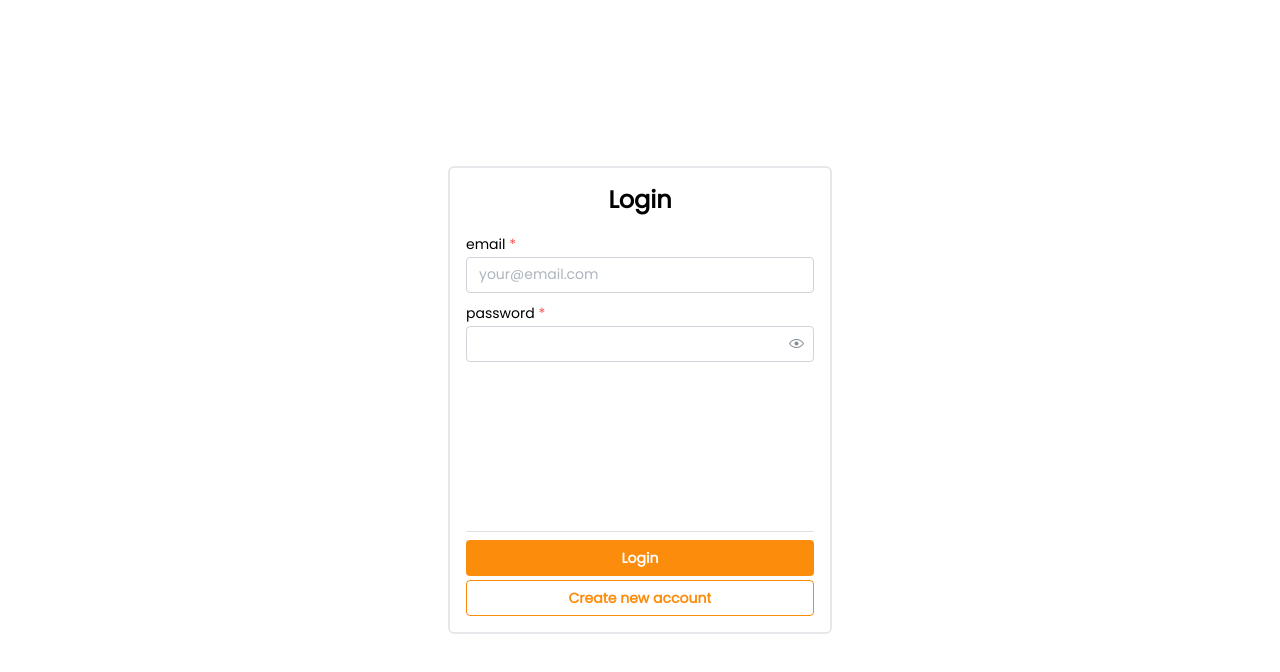
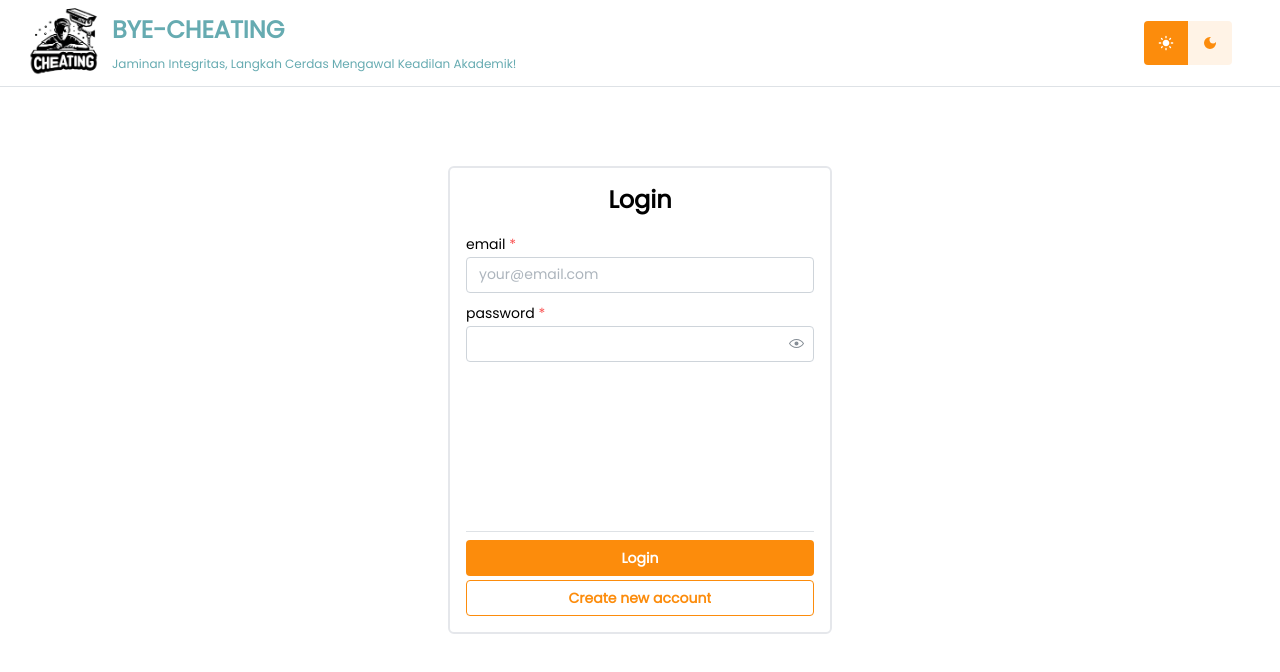
Before and after one commit to Kitastack/bye-cheating, a React (Vite) app in the folder frontend/: page / in a window 1280 px wide. Shown: the top 672 px of the page. Built offline with nearby package versions, Linux system fonts and the light colour scheme; no server answers.

Commit message:
feat: add minimal layout for login and register page

```diff
--- /dev/null
+++ b/frontend/src/layout/MinimalLayout.tsx
@@ -0,0 +1,15 @@
+import TitleDashboard from "@/components/titleDashboard";
+import { AppShell } from "@mantine/core";
+import React from "react";
+import { Outlet } from "react-router-dom";
+
+export function MinimalLayout({ children }: { children?: React.ReactNode }) {
+  return (
+    <AppShell>
+      <AppShell.Header>
+        <TitleDashboard leftSection={<></>} />
+      </AppShell.Header>
+      <AppShell.Main>{children ?? <Outlet />}</AppShell.Main>
+    </AppShell>
+  );
+}
--- a/frontend/src/pages/login.tsx
+++ b/frontend/src/pages/login.tsx
@@ -1,3 +1,4 @@
+import { MinimalLayout } from "@/layout/MinimalLayout";
 import { Button, Divider, Flex, PasswordInput, TextInput } from "@mantine/core";
 import { useForm } from "@mantine/form";
 import { useDisclosure } from "@mantine/hooks";
@@ -5,9 +6,11 @@ import { useNavigate } from "react-router-dom";
 
 export function LoginPage() {
   return (
-    <div className="w-full h-svh flex flex-col items-center justify-center">
-      <LoginCard />
-    </div>
+    <MinimalLayout>
+      <div className="w-full h-svh flex flex-col items-center justify-center">
+        <LoginCard />
+      </div>
+    </MinimalLayout>
   );
 }
 
--- a/frontend/src/pages/register.tsx
+++ b/frontend/src/pages/register.tsx
@@ -1,3 +1,4 @@
+import { MinimalLayout } from "@/layout/MinimalLayout";
 import { Button, Divider, Flex, PasswordInput, TextInput } from "@mantine/core";
 import { useForm } from "@mantine/form";
 import { useDisclosure } from "@mantine/hooks";
@@ -5,9 +6,11 @@ import { useNavigate } from "react-router-dom";
 
 export function RegisterPage() {
   return (
-    <div className="w-full h-svh flex flex-col items-center justify-center">
-      <LoginCard />
-    </div>
+    <MinimalLayout>
+      <div className="w-full h-svh flex flex-col items-center justify-center">
+        <LoginCard />
+      </div>
+    </MinimalLayout>
   );
 }
 
```
